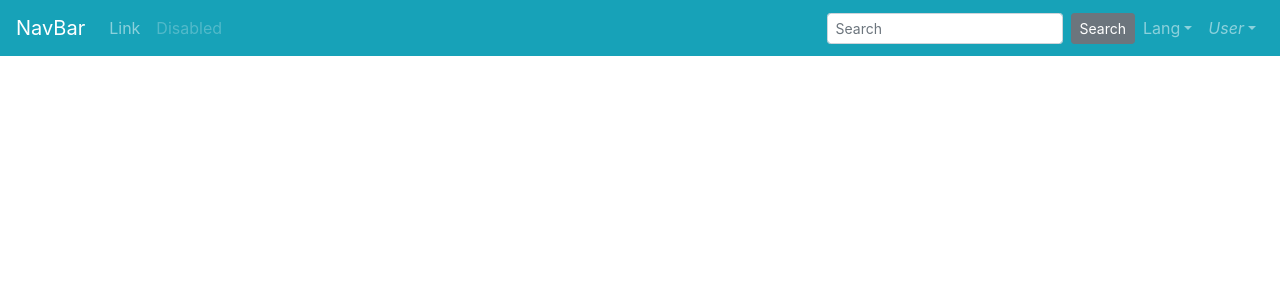
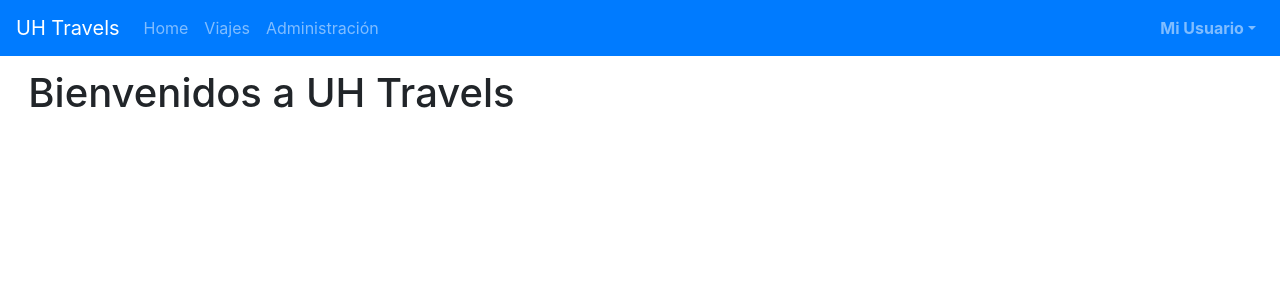
Before and after one commit to codestrange/viajes-uh, a Vue app in the folder frontend/: page / in a window 1280 px wide. Shown: the top 300 px of the page. Built offline with nearby package versions, Linux system fonts and the light colour scheme.

Commit message:
Crear Vistas principales de la aplicacion

```diff
--- a/frontend/src/App.vue
+++ b/frontend/src/App.vue
@@ -1,53 +1,61 @@
 <template>
 <div id="app">
-    <b-navbar toggleable="md" type="dark" variant="info">
-
+    <b-navbar toggleable="md" type="dark" variant="primary">
         <b-navbar-toggle target="nav_collapse"></b-navbar-toggle>
-
-  <b-navbar-brand href="#">NavBar</b-navbar-brand>
-
+        <b-navbar-brand href="#">UH Travels</b-navbar-brand>
         <b-collapse is-nav id="nav_collapse">
-
             <b-navbar-nav>
-      <b-nav-item href="#">Link</b-nav-item>
-      <b-nav-item href="#" disabled>Disabled</b-nav-item>
+            <b-nav-item @click="changeTab('home')">Home</b-nav-item>
+            <b-nav-item @click="changeTab('travels')">Viajes</b-nav-item>
+            <b-nav-item @click="changeTab('admin')">Administración</b-nav-item>
             </b-navbar-nav>
-
-    <!-- Right aligned nav items -->
             <b-navbar-nav class="ml-auto">
-
-      <b-nav-form>
-        <b-form-input size="sm" class="mr-sm-2" type="text" placeholder="Search"/>
-        <b-button size="sm" class="my-2 my-sm-0" type="submit">Search</b-button>
-      </b-nav-form>
-
-      <b-nav-item-dropdown text="Lang" right>
-        <b-dropdown-item href="#">EN</b-dropdown-item>
-        <b-dropdown-item href="#">ES</b-dropdown-item>
-        <b-dropdown-item href="#">RU</b-dropdown-item>
-        <b-dropdown-item href="#">FA</b-dropdown-item>
-      </b-nav-item-dropdown>
-
                 <b-nav-item-dropdown right>
-        <!-- Using button-content slot -->
                     <template slot="button-content">
-          <em>User</em>
+                    <strong>Mi Usuario</strong>
                     </template>
-        <b-dropdown-item href="#">Profile</b-dropdown-item>
-        <b-dropdown-item href="#">Signout</b-dropdown-item>
+                    <b-dropdown-item>Perfil</b-dropdown-item>
+                    <b-dropdown-item>Cerrar Sesión</b-dropdown-item>
                 </b-nav-item-dropdown>
             </b-navbar-nav>
-
         </b-collapse>
     </b-navbar>
-
-<!-- navbar-1.vue -->
+    <div id="content" class="container-fluid">
+        <home v-if="activeTab == 'home'"/>
+        <travels v-else-if="activeTab == 'travels'"/>
+        <admin v-else-if="activeTab == 'admin'"/>
+    </div>
 
 </div>
 </template>
 
 <script>
+import Home from '@/components/Home.vue';
+import Travels from '@/components/Travels.vue';
+import Admin from '@/components/Admin.vue'
+
 export default {
-    name: 'app'
+    name: 'app',
+    components: {
+        Home,
+        Travels,
+        Admin,
+    },
+    data() {
+        return {
+            activeTab: 'home',
+        }
+    },
+    methods: {
+        changeTab(newTab) {
+            this.activeTab = newTab;
+        }
+    }
 }
 </script>
+
+<style>
+#content {
+    margin: 10pt;
+}
+</style>
--- /dev/null
+++ b/frontend/src/components/Admin.vue
@@ -0,0 +1,13 @@
+<template>
+    <div id="admin">
+        <h1>Administre UH Travels</h1>
+    </div>
+</template>
+
+<script>
+export default {
+    name:'Admin',
+    components:{
+    }
+}
+</script>
--- /dev/null
+++ b/frontend/src/components/Home.vue
@@ -0,0 +1,13 @@
+<template>
+    <div id="home">
+        <h1>Bienvenidos a UH Travels</h1>
+    </div>
+</template>
+
+<script>
+export default {
+    name:'Home',
+    components:{
+    }
+}
+</script>
--- /dev/null
+++ b/frontend/src/components/Travels.vue
@@ -0,0 +1,13 @@
+<template>
+    <div id="travels">
+        <h1>Cree sus viajes con UH Travels</h1>
+    </div>
+</template>
+
+<script>
+export default {
+    name:'Travels',
+    components:{
+    }
+}
+</script>
```
Lines whose indentation alone changed are shown as unchanged.
